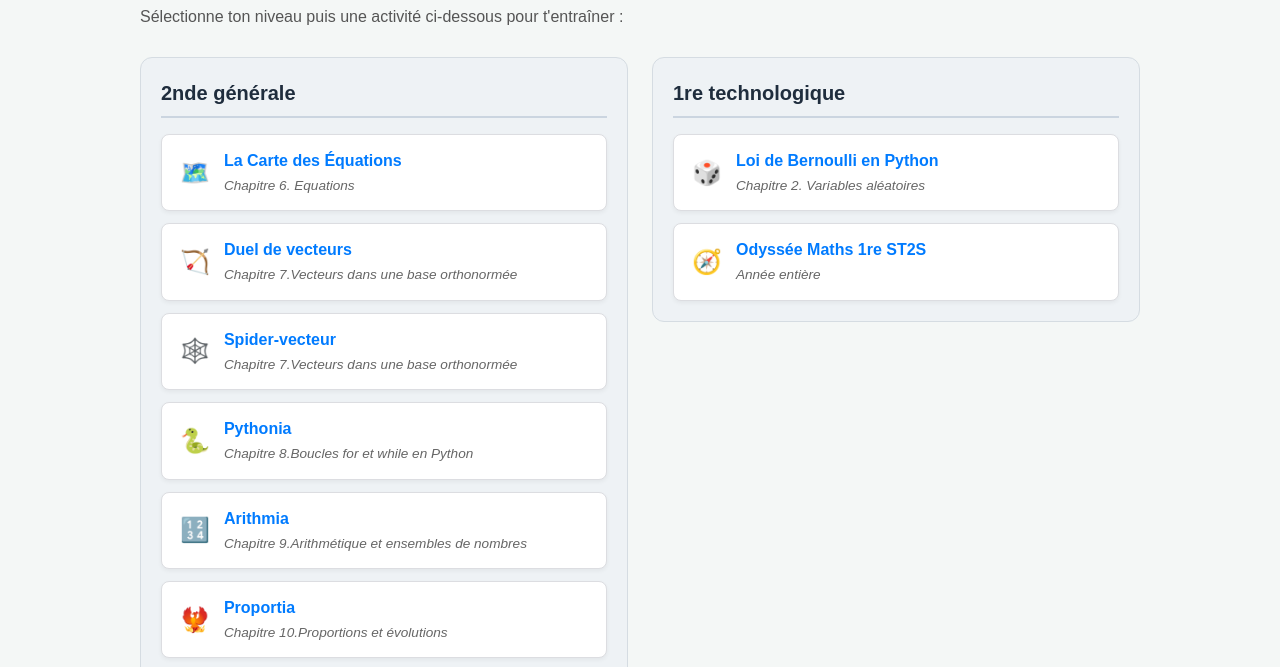
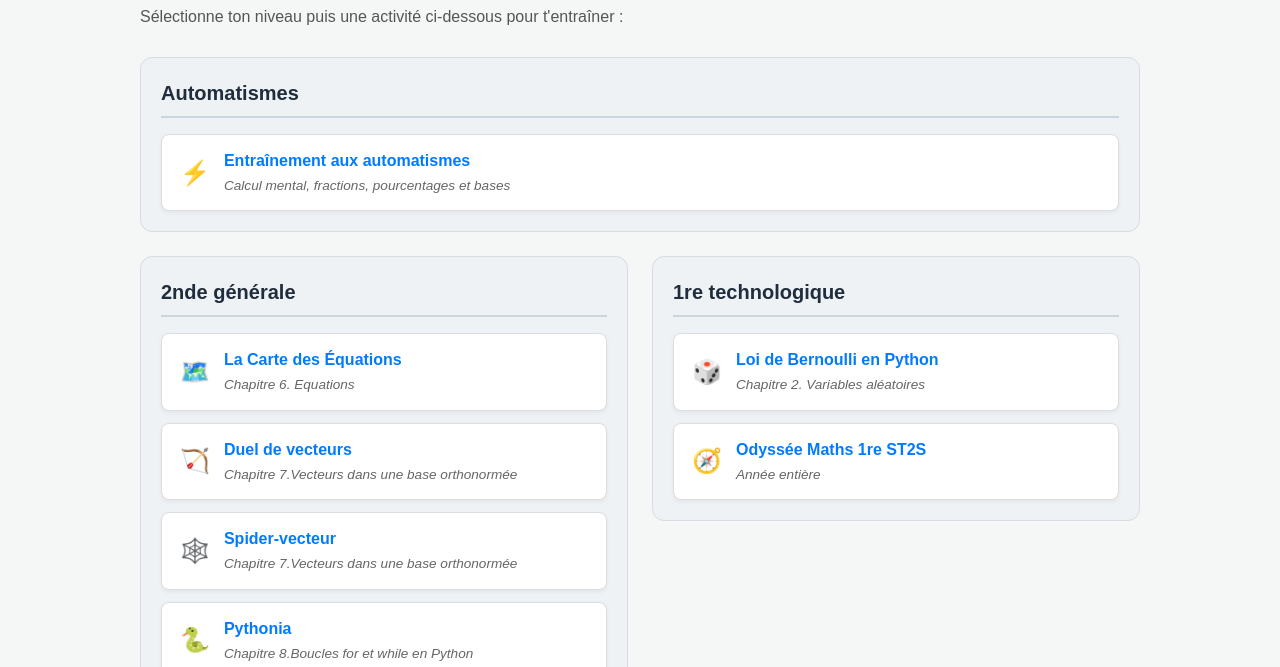
Before and after one commit to FrancoisGLEYZON/applis-maths, a plain HTML site: page index.html in a window 1280 px wide. Shown: the part 91-758 px from the top of the page. Drawn offline with Linux system fonts and the light colour scheme.

Commit message:
Update index.html

```diff
--- a/index.html
+++ b/index.html
@@ -22,6 +22,9 @@
             margin-top: 0;
             margin-bottom: 28px;
             color: #555;
+        }
+        .full-width-box {
+            margin-bottom: 24px;
         }
         .columns {
             display: grid;
@@ -104,6 +107,22 @@
 
     <h1>Portail des applications de maths</h1>
     <p class="intro">Sélectionne ton niveau puis une activité ci-dessous pour t'entraîner :</p>
+
+    <!-- Bloc pleine largeur : Automatismes -->
+    <section class="level-box full-width-box">
+        <h2>Automatismes</h2>
+        <ul class="app-list">
+            <li>
+                <a href="automatismes.html">
+                    <span class="emoji">⚡</span>
+                    <span class="app-info">
+                        <span class="app-title">Entraînement aux automatismes</span>
+                        <span class="app-chapter">Calcul mental, fractions, pourcentages et bases</span>
+                    </span>
+                </a>
+            </li>
+        </ul>
+    </section>
 
     <div class="columns">
         <!-- Bloc gauche : 2nde générale (trié par chapitre : Ch. 6, Ch. 7, Ch. 9, Ch. 13) -->
```
